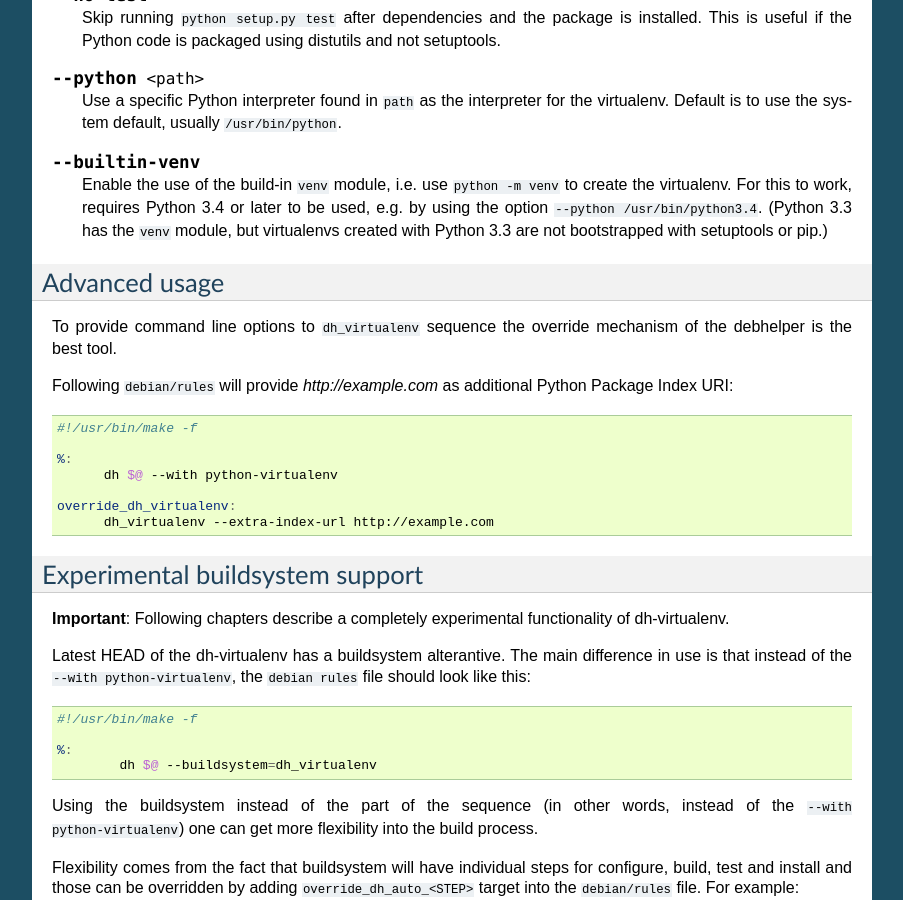
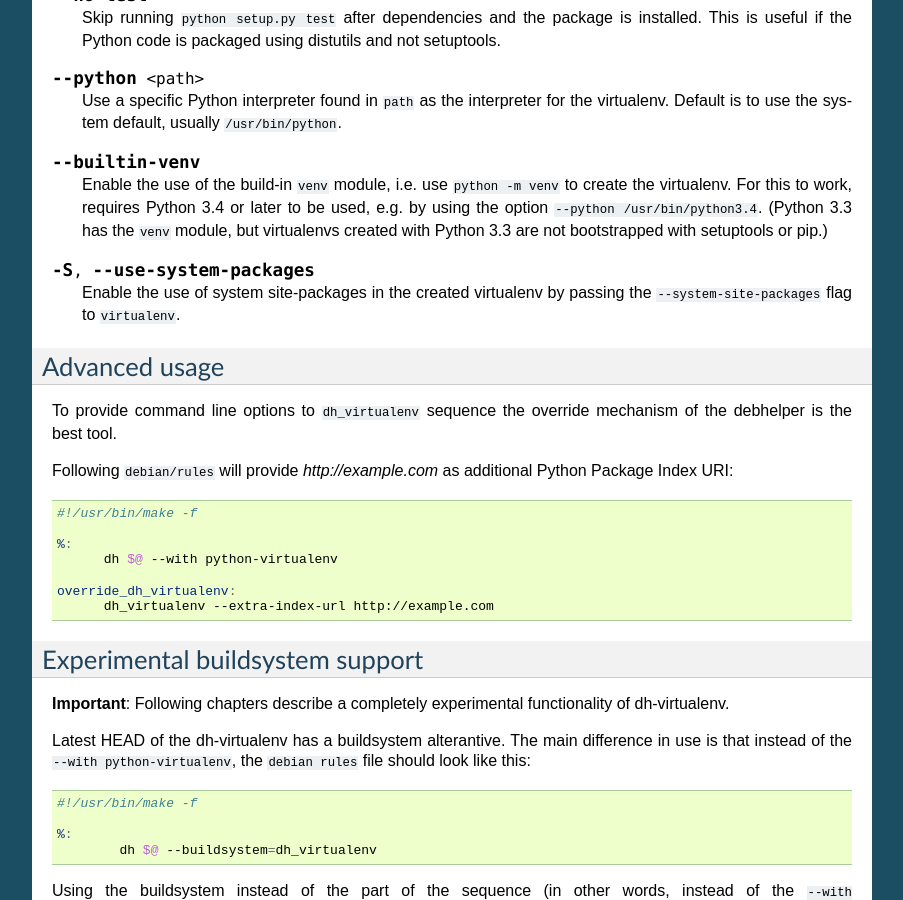
Before and after one commit to spotify/dh-virtualenv, a Sphinx documentation site: the page built from doc/usage.rst, in a window 1280 px wide and 900 px high, scrolled down 1534 px. Shown: the whole window, without its empty margins (198-1101 px from the left). Built offline with Sphinx 7.4.7, drawn with Linux system fonts in a browser that asks for light colours.

Commit message:
Add -S/--use-system-packages flag to usage docs

```diff
--- a/doc/usage.rst
+++ b/doc/usage.rst
@@ -122,6 +122,11 @@ few command line options:
    virtualenvs created with Python 3.3 are not bootstrapped with
    setuptools or pip.)
 
+.. cmdoption:: -S, --use-system-packages
+
+   Enable the use of system site-packages in the created virtualenv
+   by passing the ``--system-site-packages`` flag to ``virtualenv``.
+
 
 Advanced usage
 ==============
```
